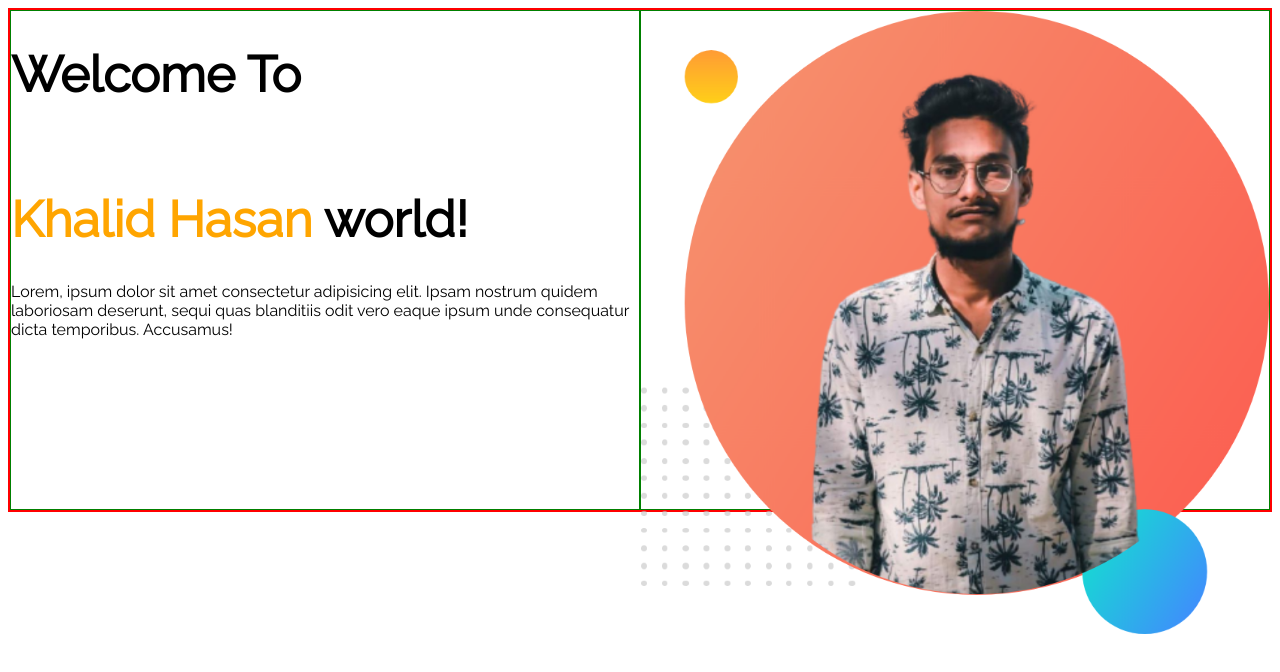
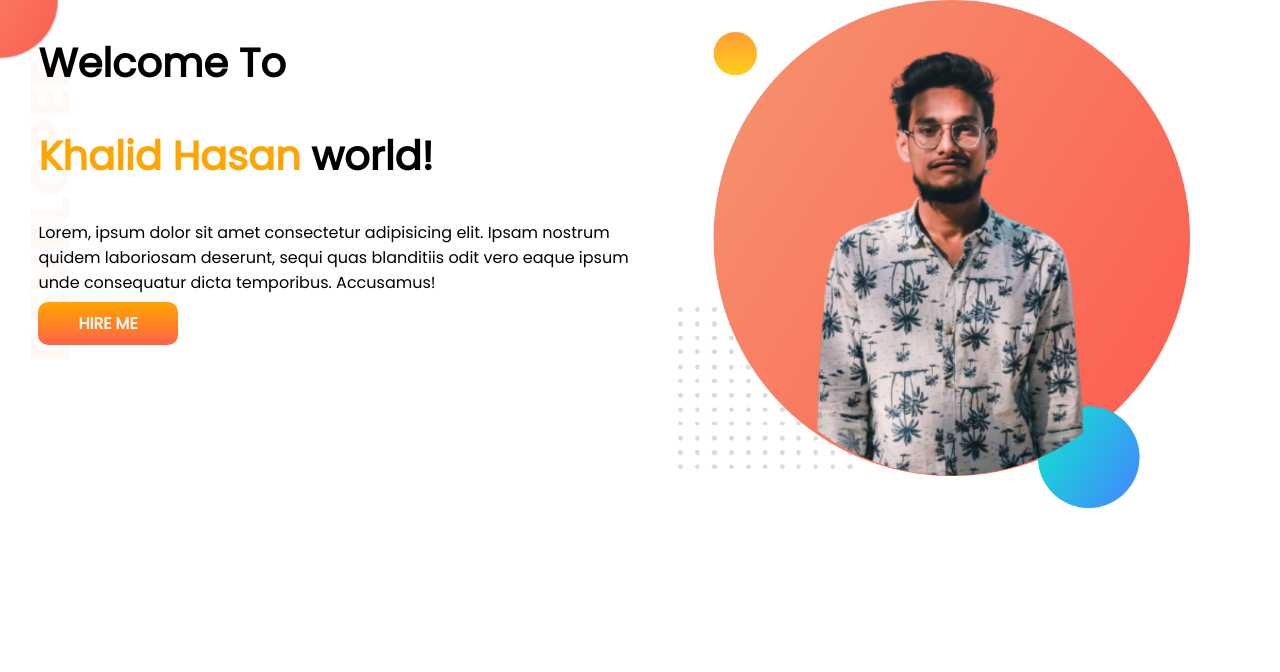
Before and after one commit to ThisIsKhalid/Portfolio-Website, a plain HTML site: page index.html in a window 1280 px wide. Drawn offline with Linux system fonts and the light colour scheme.

Commit message:
changes in html , css

```diff
--- a/index.html
+++ b/index.html
@@ -10,15 +10,16 @@
     <title>My Portfolio</title>
 </head>
 <body>
-    <div class="header">
+    <section class="header">
         <div class="h-article">
-            <h1>Welcome To</h1><br>
+            <h1>Welcome To</h1>
             <h1><span class="orange-color">Khalid Hasan </span>world!</h1>
             <p>Lorem, ipsum dolor sit amet consectetur adipisicing elit. Ipsam nostrum quidem laboriosam deserunt, sequi quas blanditiis odit vero eaque ipsum unde consequatur dicta temporibus. Accusamus!</p>
+            <a class="link-btn" target="_blank" href="https://www.linkedin.com/in/khalid-hasan-2712b823b/">HIRE ME</a>
         </div>
         <div class="h-article">
             <img src="images/khalid-port.png" alt="">
         </div>
-    </div>
+    </section>
 </body>
 </html>
--- a/style.css
+++ b/style.css
@@ -1,25 +1,34 @@
 body {
     font-family: 'Poppins', sans-serif;
-    font-family: 'Raleway', sans-serif;
+    margin: 0;
 }
 h1 {
-    font-size: 50px;
+    font-size: 40px;
 }
 .orange-color {
     color: orange;
 }
 
-/* header */
+/* header section */
 
 .header {
-    border: 2px solid red;
     display: flex;
     height: 500px;
+    background-image: url(images/top-banner.png);
+    background-repeat: no-repeat;
 }
 .h-article {
-    border: 1px solid green;
     width: 50%;
+    padding-left: 3%;
 }
 .h-article img {
-    width: 100%;
+    width: 85%;
 }
+.link-btn {
+    text-decoration: none;
+    color: white;
+    font-weight: 700;
+    background-image: linear-gradient(orange, tomato);
+    padding: 10px 40px;
+    border-radius: 10px;
+}
```
